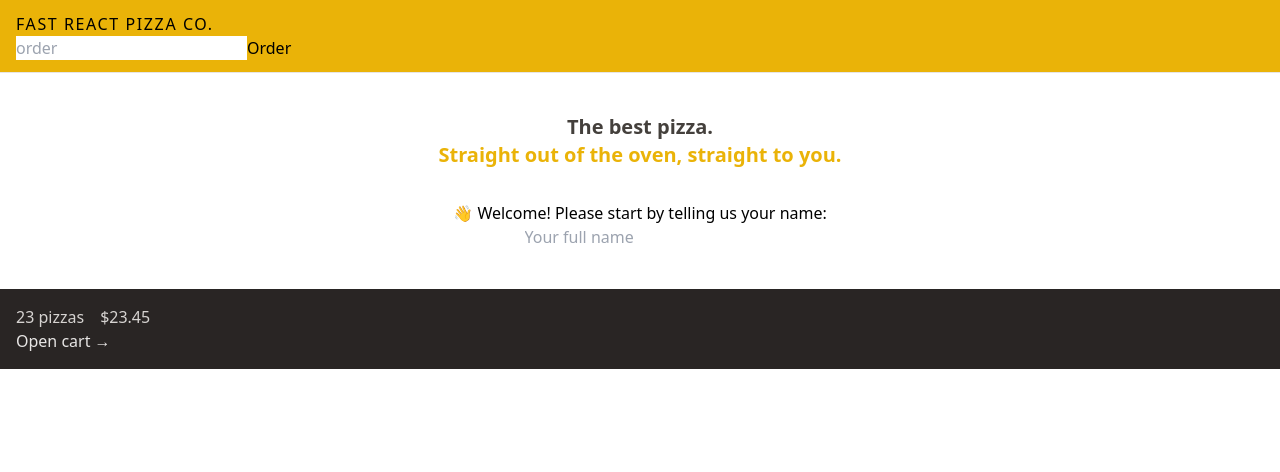
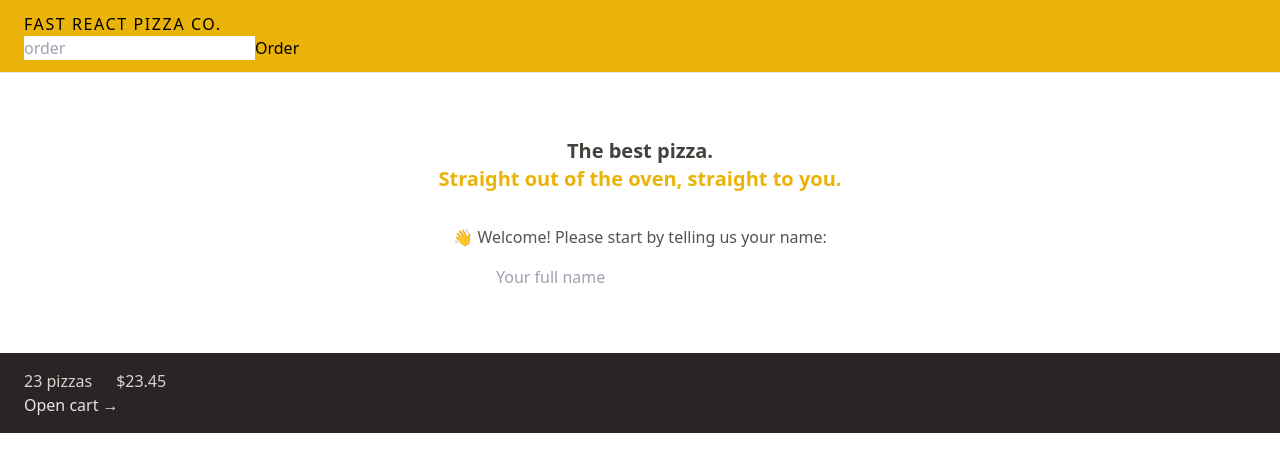
Before and after one commit to amirtbi/react-pizza, a React (Vite) app: page / in a window 1280 px wide. Shown: the top 472 px of the page. Built offline with nearby package versions, Linux system fonts and the light colour scheme.

Commit message:
add reponsive classes

```diff
--- a/src/faetures/cart/CartOverview.tsx
+++ b/src/faetures/cart/CartOverview.tsx
@@ -2,8 +2,8 @@
 
 function CartOverview() {
   return (
-    <div className="bg-stone-800 p-4 text-stone-200">
-      <p className="space-x-4 text-stone-300">
+    <div className="bg-stone-800 px-4 py-4 text-sm text-stone-200 sm:px-6 md:text-base">
+      <p className="space-x-4 text-stone-300 sm:space-x-6">
         <span>23 pizzas</span>
         <span>$23.45</span>
       </p>
--- a/src/faetures/user/CreateUser.tsx
+++ b/src/faetures/user/CreateUser.tsx
@@ -1,7 +1,7 @@
-import { useState } from 'react';
+import { useState } from "react";
 
 function CreateUser() {
-  const [username, setUsername] = useState('');
+  const [username, setUsername] = useState("");
 
   function handleSubmit(e) {
     e.preventDefault();
@@ -9,16 +9,19 @@
 
   return (
     <form onSubmit={handleSubmit}>
-      <p>👋 Welcome! Please start by telling us your name:</p>
+      <p className="mb-4 text-sm text-stone-600 md:text-base">
+        👋 Welcome! Please start by telling us your name:
+      </p>
 
       <input
+        className="w-72"
         type="text"
         placeholder="Your full name"
         value={username}
         onChange={(e) => setUsername(e.target.value)}
       />
 
-      {username !== '' && (
+      {username !== "" && (
         <div>
           <button>Start ordering</button>
         </div>
@@ -27,4 +30,4 @@
   );
 }
 
-export  {CreateUser};
+export { CreateUser };
--- a/src/ui/Header.tsx
+++ b/src/ui/Header.tsx
@@ -5,7 +5,7 @@
 export function Header() {
   return (
     <>
-      <header className="border-b border-stone-200 bg-yellow-500 px-4 py-3 uppercase">
+      <header className="border-b border-stone-200 bg-yellow-500 px-4 py-3 uppercase sm:px-6">
         <Link to="/" className="tracking-widest">
           Fast react Pizza Co.
         </Link>
--- a/src/ui/Home.tsx
+++ b/src/ui/Home.tsx
@@ -2,7 +2,7 @@
 function Home() {
   return (
     <>
-      <div className="my-10 text-center">
+      <div className="my-10 text-center sm:my-16">
         <h1 className="mb-8 text-center text-xl font-semibold text-stone-700">
           The best pizza.
           <br />
```
